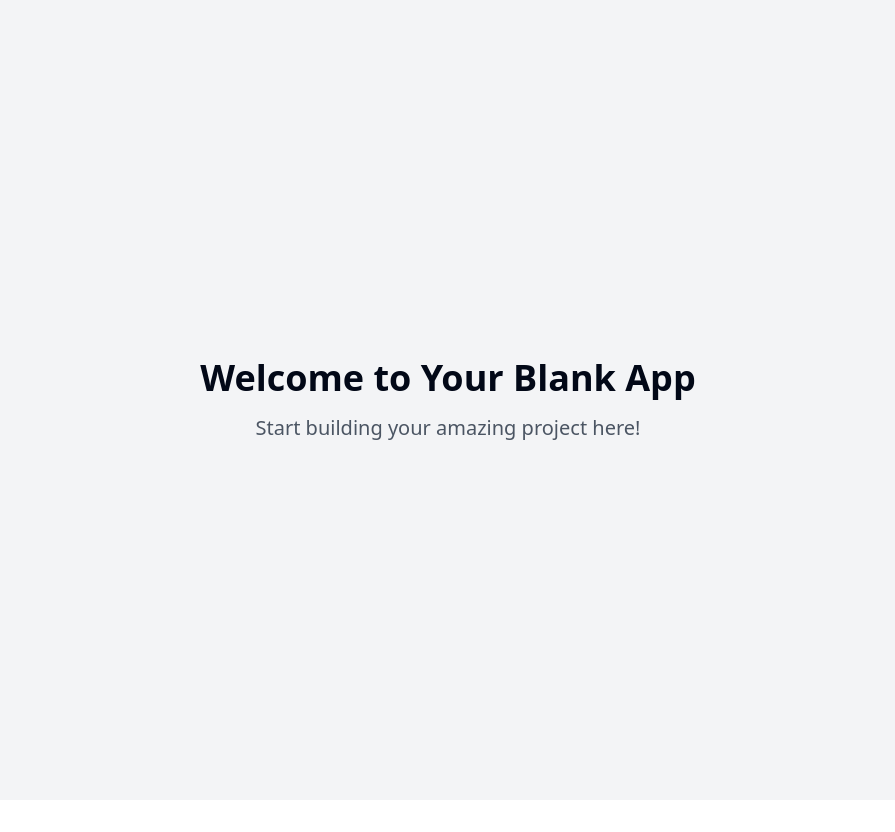
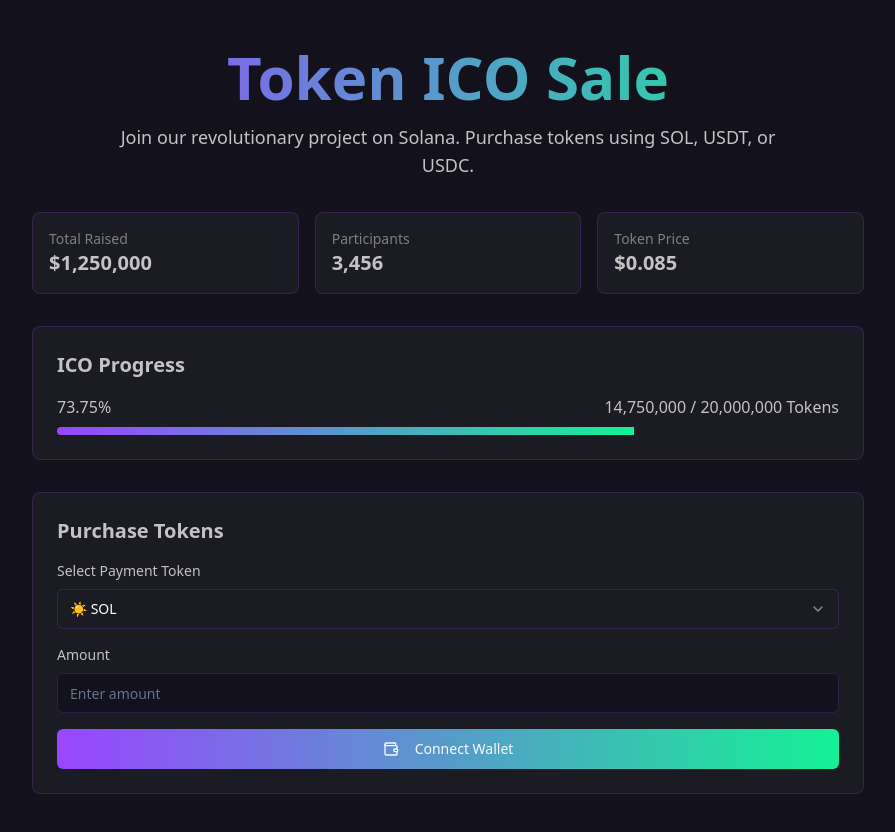
Before and after one commit to oneShot0430/solana_ico_sale, a React (Vite) app: page / in a window 1280 px wide. Shown: the top 832 px of the page, without its empty margins (192-1087 px from the left). Before the commit the page ends 800 px from the top, so only its background shows below. Built offline with nearby package versions, Linux system fonts and the light colour scheme.

Commit message:
Add ICO page for token purchase
Implement an ICO page that enables users to buy tokens using SOL, USDT, or USDC on the Solana network.
[skip gpt_engineer]

```diff
--- /dev/null
+++ b/src/components/ProgressBar.tsx
@@ -0,0 +1,23 @@
+interface ProgressBarProps {
+  current: number;
+  total: number;
+}
+
+export function ProgressBar({ current, total }: ProgressBarProps) {
+  const percentage = (current / total) * 100;
+
+  return (
+    <div className="w-full">
+      <div className="flex justify-between mb-2 text-ico-text">
+        <span>{percentage.toFixed(2)}%</span>
+        <span>{current.toLocaleString()} / {total.toLocaleString()} Tokens</span>
+      </div>
+      <div className="h-2 bg-ico-card rounded-full overflow-hidden">
+        <div
+          className="h-full bg-gradient-to-r from-ico-primary to-ico-secondary transition-all duration-500"
+          style={{ width: `${percentage}%` }}
+        />
+      </div>
+    </div>
+  );
+}
--- /dev/null
+++ b/src/components/Stats.tsx
@@ -0,0 +1,22 @@
+interface StatsProps {
+  totalRaised: number;
+  participants: number;
+  price: number;
+}
+
+export function Stats({ totalRaised, participants, price }: StatsProps) {
+  return (
+    <div className="grid grid-cols-1 md:grid-cols-3 gap-4 w-full">
+      {[
+        { label: "Total Raised", value: `$${totalRaised.toLocaleString()}` },
+        { label: "Participants", value: participants.toLocaleString() },
+        { label: "Token Price", value: `$${price.toFixed(3)}` },
+      ].map((stat) => (
+        <div key={stat.label} className="bg-ico-card p-4 rounded-lg border border-ico-primary/20">
+          <p className="text-ico-text/60 text-sm">{stat.label}</p>
+          <p className="text-ico-text text-xl font-bold">{stat.value}</p>
+        </div>
+      ))}
+    </div>
+  );
+}
--- /dev/null
+++ b/src/components/TokenSelector.tsx
@@ -0,0 +1,37 @@
+import { Select, SelectContent, SelectItem, SelectTrigger, SelectValue } from "@/components/ui/select";
+
+interface Token {
+  symbol: string;
+  name: string;
+  icon: string;
+}
+
+const tokens: Token[] = [
+  { symbol: "SOL", name: "Solana", icon: "☀️" },
+  { symbol: "USDC", name: "USD Coin", icon: "💵" },
+  { symbol: "USDT", name: "Tether", icon: "💰" },
+];
+
+interface TokenSelectorProps {
+  onSelect: (token: string) => void;
+  selected: string;
+}
+
+export function TokenSelector({ onSelect, selected }: TokenSelectorProps) {
+  return (
+    <Select value={selected} onValueChange={onSelect}>
+      <SelectTrigger className="w-full bg-ico-card border-ico-primary/20">
+        <SelectValue placeholder="Select token" />
+      </SelectTrigger>
+      <SelectContent className="bg-ico-card border-ico-primary/20">
+        {tokens.map((token) => (
+          <SelectItem key={token.symbol} value={token.symbol} className="text-ico-text hover:bg-ico-primary/20">
+            <span className="flex items-center gap-2">
+              {token.icon} {token.symbol}
+            </span>
+          </SelectItem>
+        ))}
+      </SelectContent>
+    </Select>
+  );
+}
--- a/src/index.css
+++ b/src/index.css
@@ -33,64 +33,8 @@
     --ring: 222.2 84% 4.9%;
 
     --radius: 0.5rem;
-
-    --sidebar-background: 0 0% 98%;
-
-    --sidebar-foreground: 240 5.3% 26.1%;
-
-    --sidebar-primary: 240 5.9% 10%;
-
-    --sidebar-primary-foreground: 0 0% 98%;
-
-    --sidebar-accent: 240 4.8% 95.9%;
-
-    --sidebar-accent-foreground: 240 5.9% 10%;
-
-    --sidebar-border: 220 13% 91%;
-
-    --sidebar-ring: 217.2 91.2% 59.8%;
   }
 
-  .dark {
-    --background: 222.2 84% 4.9%;
-    --foreground: 210 40% 98%;
-
-    --card: 222.2 84% 4.9%;
-    --card-foreground: 210 40% 98%;
-
-    --popover: 222.2 84% 4.9%;
-    --popover-foreground: 210 40% 98%;
-
-    --primary: 210 40% 98%;
-    --primary-foreground: 222.2 47.4% 11.2%;
-
-    --secondary: 217.2 32.6% 17.5%;
-    --secondary-foreground: 210 40% 98%;
-
-    --muted: 217.2 32.6% 17.5%;
-    --muted-foreground: 215 20.2% 65.1%;
-
-    --accent: 217.2 32.6% 17.5%;
-    --accent-foreground: 210 40% 98%;
-
-    --destructive: 0 62.8% 30.6%;
-    --destructive-foreground: 210 40% 98%;
-
-    --border: 217.2 32.6% 17.5%;
-    --input: 217.2 32.6% 17.5%;
-    --ring: 212.7 26.8% 83.9%;
-    --sidebar-background: 240 5.9% 10%;
-    --sidebar-foreground: 240 4.8% 95.9%;
-    --sidebar-primary: 224.3 76.3% 48%;
-    --sidebar-primary-foreground: 0 0% 100%;
-    --sidebar-accent: 240 3.7% 15.9%;
-    --sidebar-accent-foreground: 240 4.8% 95.9%;
-    --sidebar-border: 240 3.7% 15.9%;
-    --sidebar-ring: 217.2 91.2% 59.8%;
-  }
-}
-
-@layer base {
   * {
     @apply border-border;
   }
--- a/src/pages/Index.tsx
+++ b/src/pages/Index.tsx
@@ -1,14 +1,108 @@
-// Update this page (the content is just a fallback if you fail to update the page)
+import { useState } from "react";
+import { Button } from "@/components/ui/button";
+import { Input } from "@/components/ui/input";
+import { TokenSelector } from "@/components/TokenSelector";
+import { ProgressBar } from "@/components/ProgressBar";
+import { Stats } from "@/components/Stats";
+import { Wallet } from "lucide-react";
 
-const Index = () => {
+export default function Index() {
+  const [selectedToken, setSelectedToken] = useState("SOL");
+  const [amount, setAmount] = useState("");
+  const [isWalletConnected, setIsWalletConnected] = useState(false);
+
+  // Placeholder data - would be fetched from blockchain in real implementation
+  const icoData = {
+    totalRaised: 1250000,
+    participants: 3456,
+    tokenPrice: 0.085,
+    currentTokens: 14750000,
+    totalTokens: 20000000,
+  };
+
+  const handleBuy = () => {
+    // Implement wallet connection and transaction logic
+    console.log("Buy tokens with", amount, selectedToken);
+  };
+
   return (
-    <div className="min-h-screen flex items-center justify-center bg-gray-100">
-      <div className="text-center">
-        <h1 className="text-4xl font-bold mb-4">Welcome to Your Blank App</h1>
-        <p className="text-xl text-gray-600">Start building your amazing project here!</p>
+    <div className="min-h-screen bg-ico-background text-white p-4">
+      <div className="container max-w-4xl mx-auto py-8 space-y-8">
+        {/* Hero Section */}
+        <div className="text-center space-y-4 animate-float">
+          <h1 className="text-4xl md:text-6xl font-bold bg-gradient-to-r from-ico-primary to-ico-secondary bg-clip-text text-transparent">
+            Token ICO Sale
+          </h1>
+          <p className="text-ico-text text-lg max-w-2xl mx-auto">
+            Join our revolutionary project on Solana. Purchase tokens using SOL, USDT, or USDC.
+          </p>
+        </div>
+
+        {/* Stats */}
+        <Stats
+          totalRaised={icoData.totalRaised}
+          participants={icoData.participants}
+          price={icoData.tokenPrice}
+        />
+
+        {/* Progress */}
+        <div className="bg-ico-card p-6 rounded-lg border border-ico-primary/20">
+          <h2 className="text-xl font-bold mb-4 text-ico-text">ICO Progress</h2>
+          <ProgressBar
+            current={icoData.currentTokens}
+            total={icoData.totalTokens}
+          />
+        </div>
+
+        {/* Purchase Form */}
+        <div className="bg-ico-card p-6 rounded-lg border border-ico-primary/20 space-y-4">
+          <h2 className="text-xl font-bold mb-4 text-ico-text">Purchase Tokens</h2>
+
+          <div className="space-y-4">
+            <div>
+              <label className="block text-sm font-medium text-ico-text mb-2">
+                Select Payment Token
+              </label>
+              <TokenSelector selected={selectedToken} onSelect={setSelectedToken} />
+            </div>
+
+            <div>
+              <label className="block text-sm font-medium text-ico-text mb-2">
+                Amount
+              </label>
+              <Input
+                type="number"
+                placeholder="Enter amount"
+                value={amount}
+                onChange={(e) => setAmount(e.target.value)}
+                className="bg-ico-background border-ico-primary/20 text-ico-text"
+              />
+              {amount && (
+                <p className="text-sm text-ico-text mt-2">
+                  ≈ {(Number(amount) / icoData.tokenPrice).toFixed(2)} Tokens
+                </p>
+              )}
+            </div>
+
+            {!isWalletConnected ? (
+              <Button
+                onClick={() => setIsWalletConnected(true)}
+                className="w-full bg-gradient-to-r from-ico-primary to-ico-secondary hover:opacity-90 transition-opacity"
+              >
+                <Wallet className="mr-2 h-4 w-4" /> Connect Wallet
+              </Button>
+            ) : (
+              <Button
+                onClick={handleBuy}
+                className="w-full bg-gradient-to-r from-ico-primary to-ico-secondary hover:opacity-90 transition-opacity"
+                disabled={!amount || Number(amount) <= 0}
+              >
+                Buy Tokens
+              </Button>
+            )}
+          </div>
+        </div>
       </div>
     </div>
   );
-};
-
-export default Index;
+}
--- a/tailwind.config.ts
+++ b/tailwind.config.ts
@@ -12,85 +12,79 @@ export default {
   theme: {
     container: {
       center: true,
-			padding: '2rem',
+      padding: "2rem",
       screens: {
-				'2xl': '1400px'
-			}
+        "2xl": "1400px",
+      },
     },
     extend: {
       colors: {
-				border: 'hsl(var(--border))',
-				input: 'hsl(var(--input))',
-				ring: 'hsl(var(--ring))',
-				background: 'hsl(var(--background))',
-				foreground: 'hsl(var(--foreground))',
+        border: "hsl(var(--border))",
+        input: "hsl(var(--input))",
+        ring: "hsl(var(--ring))",
+        background: "hsl(var(--background))",
+        foreground: "hsl(var(--foreground))",
         primary: {
-					DEFAULT: 'hsl(var(--primary))',
-					foreground: 'hsl(var(--primary-foreground))'
+          DEFAULT: "hsl(var(--primary))",
+          foreground: "hsl(var(--primary-foreground))",
         },
         secondary: {
-					DEFAULT: 'hsl(var(--secondary))',
-					foreground: 'hsl(var(--secondary-foreground))'
+          DEFAULT: "hsl(var(--secondary))",
+          foreground: "hsl(var(--secondary-foreground))",
         },
         destructive: {
-					DEFAULT: 'hsl(var(--destructive))',
-					foreground: 'hsl(var(--destructive-foreground))'
+          DEFAULT: "hsl(var(--destructive))",
+          foreground: "hsl(var(--destructive-foreground))",
         },
         muted: {
-					DEFAULT: 'hsl(var(--muted))',
-					foreground: 'hsl(var(--muted-foreground))'
+          DEFAULT: "hsl(var(--muted))",
+          foreground: "hsl(var(--muted-foreground))",
         },
         accent: {
-					DEFAULT: 'hsl(var(--accent))',
-					foreground: 'hsl(var(--accent-foreground))'
+          DEFAULT: "hsl(var(--accent))",
+          foreground: "hsl(var(--accent-foreground))",
         },
         popover: {
-					DEFAULT: 'hsl(var(--popover))',
-					foreground: 'hsl(var(--popover-foreground))'
+          DEFAULT: "hsl(var(--popover))",
+          foreground: "hsl(var(--popover-foreground))",
         },
         card: {
-					DEFAULT: 'hsl(var(--card))',
-					foreground: 'hsl(var(--card-foreground))'
+          DEFAULT: "hsl(var(--card))",
+          foreground: "hsl(var(--card-foreground))",
         },
-				sidebar: {
-					DEFAULT: 'hsl(var(--sidebar-background))',
-					foreground: 'hsl(var(--sidebar-foreground))',
-					primary: 'hsl(var(--sidebar-primary))',
-					'primary-foreground': 'hsl(var(--sidebar-primary-foreground))',
-					accent: 'hsl(var(--sidebar-accent))',
-					'accent-foreground': 'hsl(var(--sidebar-accent-foreground))',
-					border: 'hsl(var(--sidebar-border))',
-					ring: 'hsl(var(--sidebar-ring))'
-				}
+        ico: {
+          primary: "#9945FF",
+          secondary: "#14F195",
+          background: "#13111C",
+          card: "#1A1B23",
+          text: "#C3C2C4",
+        },
       },
       borderRadius: {
-				lg: 'var(--radius)',
-				md: 'calc(var(--radius) - 2px)',
-				sm: 'calc(var(--radius) - 4px)'
+        lg: "var(--radius)",
+        md: "calc(var(--radius) - 2px)",
+        sm: "calc(var(--radius) - 4px)",
       },
       keyframes: {
-				'accordion-down': {
-					from: {
-						height: '0'
+        "accordion-down": {
+          from: { height: "0" },
+          to: { height: "var(--radix-accordion-content-height)" },
         },
-					to: {
-						height: 'var(--radix-accordion-content-height)'
-					}
+        "accordion-up": {
+          from: { height: "var(--radix-accordion-content-height)" },
+          to: { height: "0" },
         },
-				'accordion-up': {
-					from: {
-						height: 'var(--radix-accordion-content-height)'
+        float: {
+          "0%, 100%": { transform: "translateY(0)" },
+          "50%": { transform: "translateY(-5px)" },
         },
-					to: {
-						height: '0'
-					}
-				}
       },
       animation: {
-				'accordion-down': 'accordion-down 0.2s ease-out',
-				'accordion-up': 'accordion-up 0.2s ease-out'
-			}
-		}
+        "accordion-down": "accordion-down 0.2s ease-out",
+        "accordion-up": "accordion-up 0.2s ease-out",
+        float: "float 3s ease-in-out infinite",
+      },
+    },
   },
   plugins: [require("tailwindcss-animate")],
 } satisfies Config;
```
Lines whose indentation alone changed are shown as unchanged.
